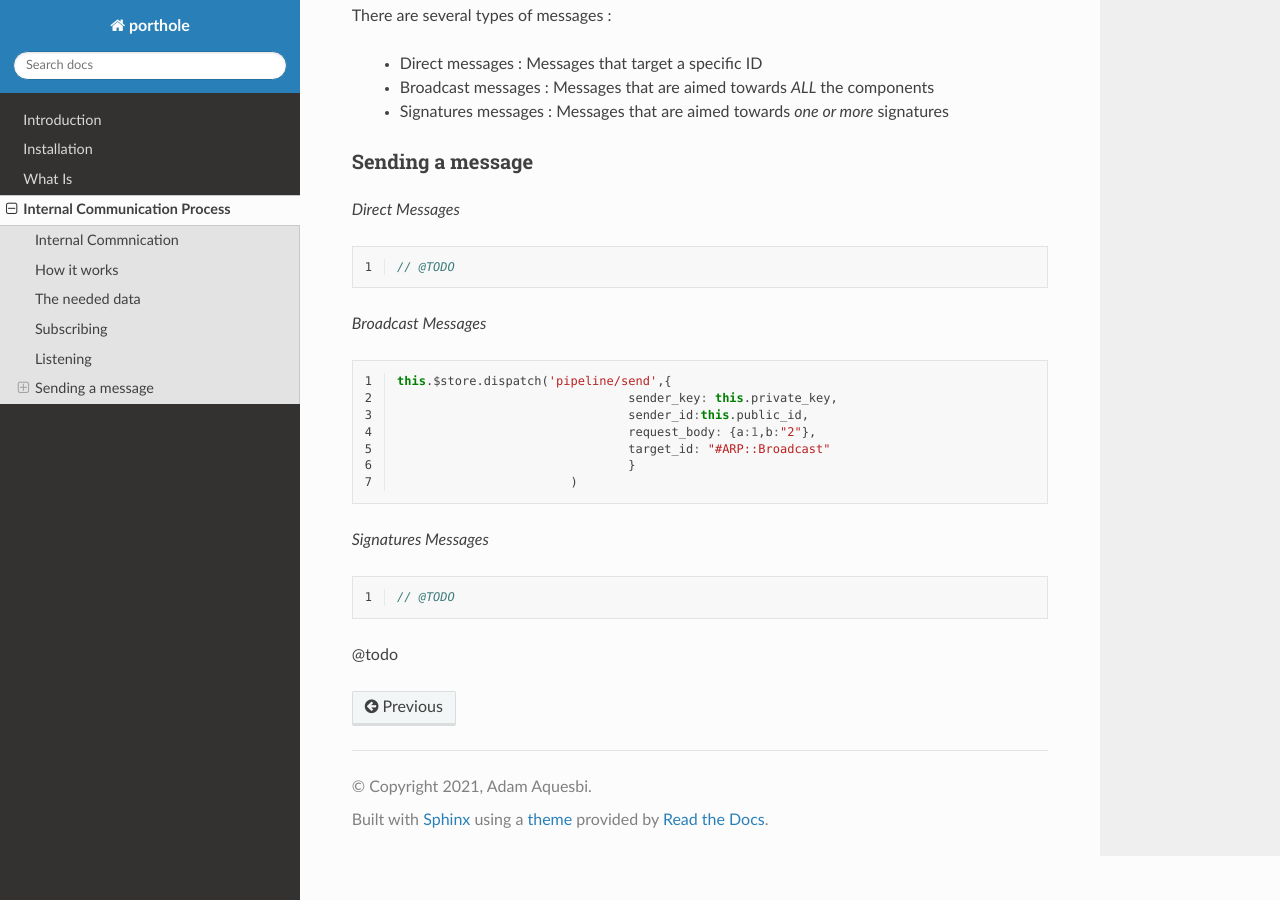
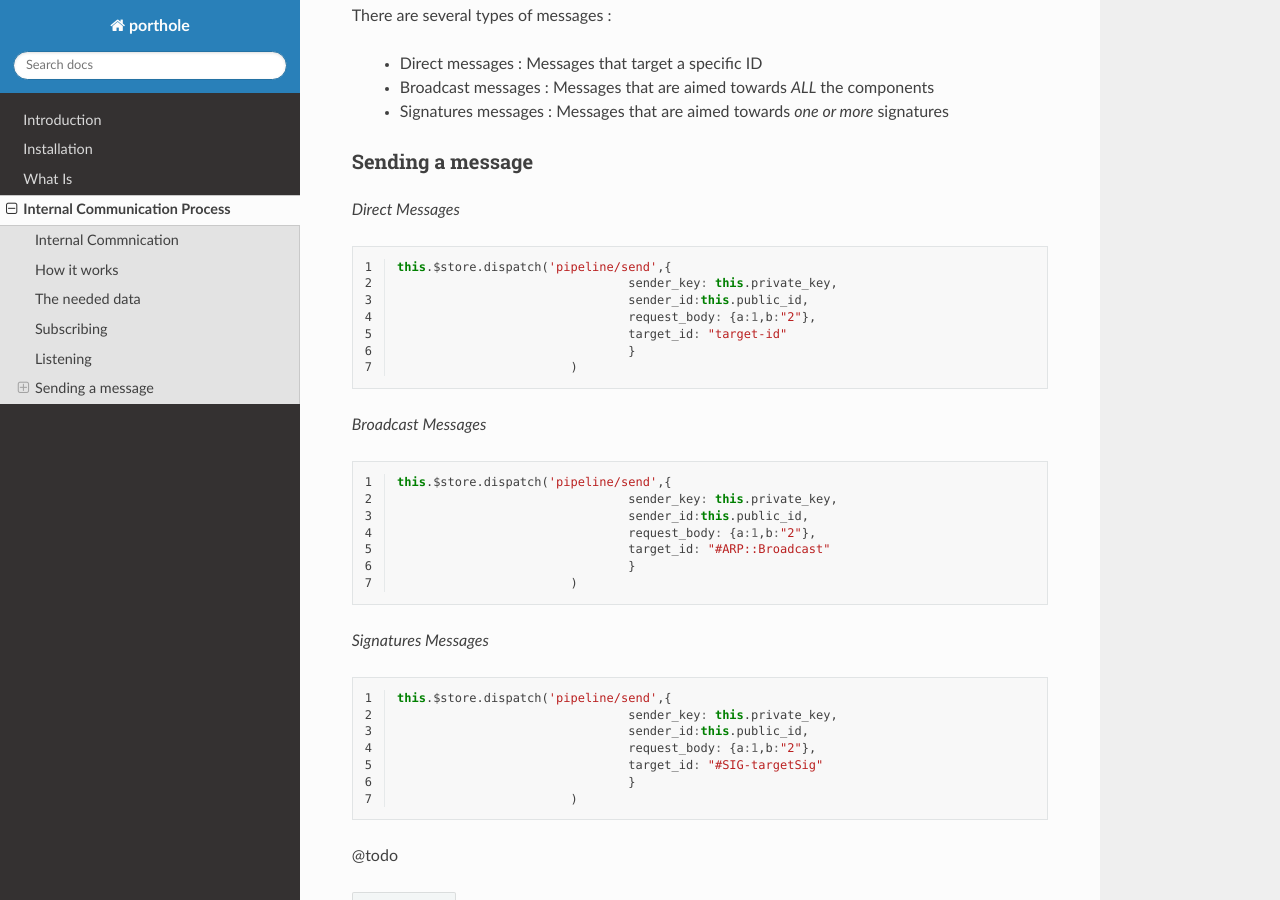
Before and after one commit to gXiah/b2b-v2-meta, a Sphinx documentation site: the page built from misc/docs/source/pages/internal_comms/internal_comms.rst, in a window 1280 px wide and 900 px high, scrolled down 2271 px. Built offline with Sphinx 7.4.7 and the Read the Docs theme 2.0.0, drawn with Linux system fonts in a browser that asks for light colours.

Commit message:
Updated Docs

```diff
--- a/misc/docs/source/pages/internal_comms/internal_comms.rst
+++ b/misc/docs/source/pages/internal_comms/internal_comms.rst
@@ -129,7 +129,13 @@ Sending a message
 .. code-block:: javascript
 	:linenos:
 
-	// @TODO
+	this.$store.dispatch('pipeline/send',{
+					sender_key: this.private_key,
+					sender_id:this.public_id,
+					request_body: {a:1,b:"2"},
+					target_id: "target-id"
+					}
+				)
 
 *Broadcast Messages*
 
@@ -151,6 +157,12 @@ Sending a message
 .. code-block:: javascript
 	:linenos:
 
-	// @TODO
+	this.$store.dispatch('pipeline/send',{
+					sender_key: this.private_key,
+					sender_id:this.public_id,
+					request_body: {a:1,b:"2"},
+					target_id: "#SIG-targetSig"
+					}
+				)
 
 @todo
--- a/src/library/common/panels/pipeline.vue
+++ b/src/library/common/panels/pipeline.vue
@@ -1,6 +1,7 @@
 <template>
     <div id="panel-dashboard">
         <h2>Pipeline View</h2>
+        <h5>(ID#{{ public_id }} - Signatures [{{ signature }}])</h5>
         <br>
 
         <div class="col-3">
```
Also changed, not shown: other parts of misc/docs/source/pages/internal_comms/internal_comms.rst (+1 -1 lines), 1 other file.
